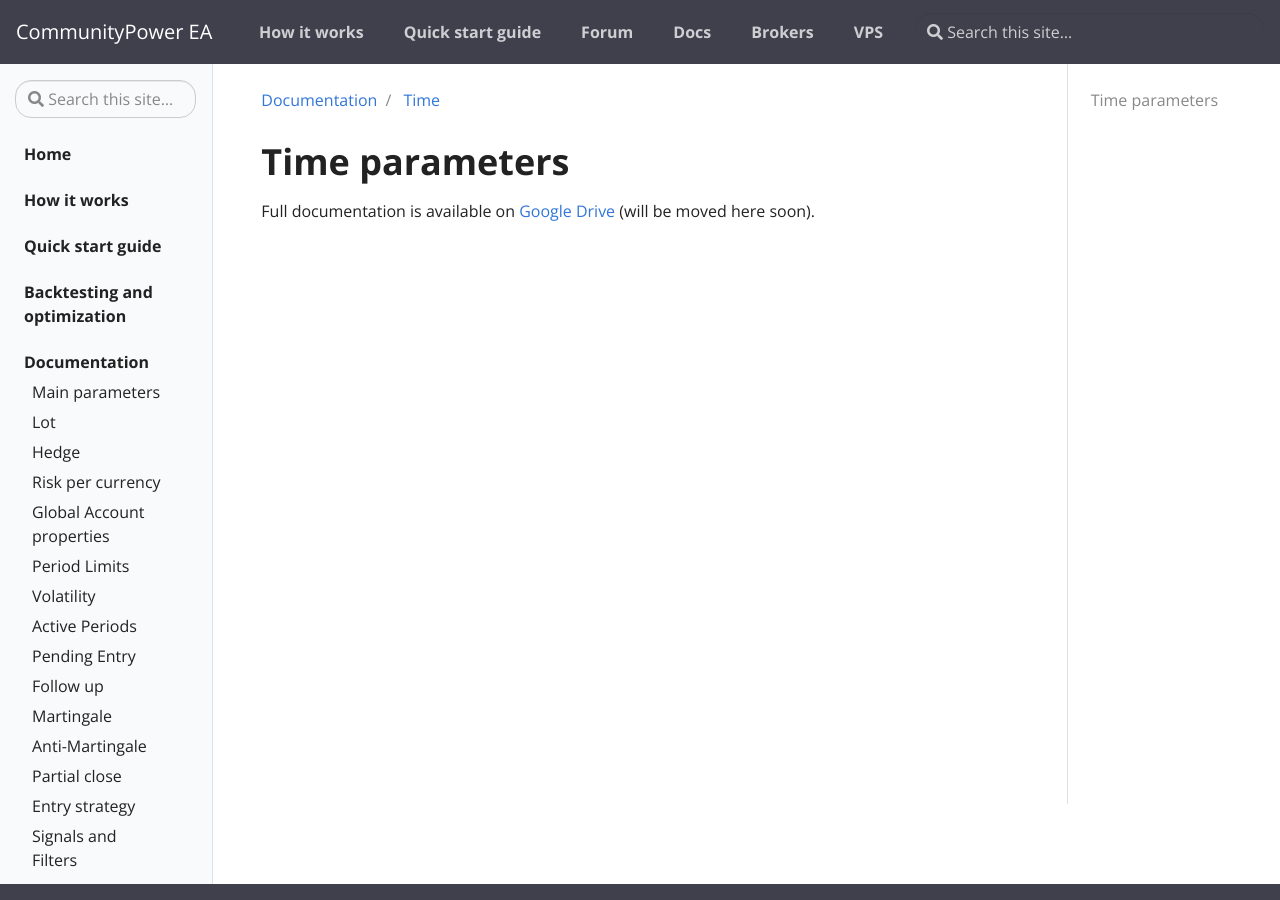
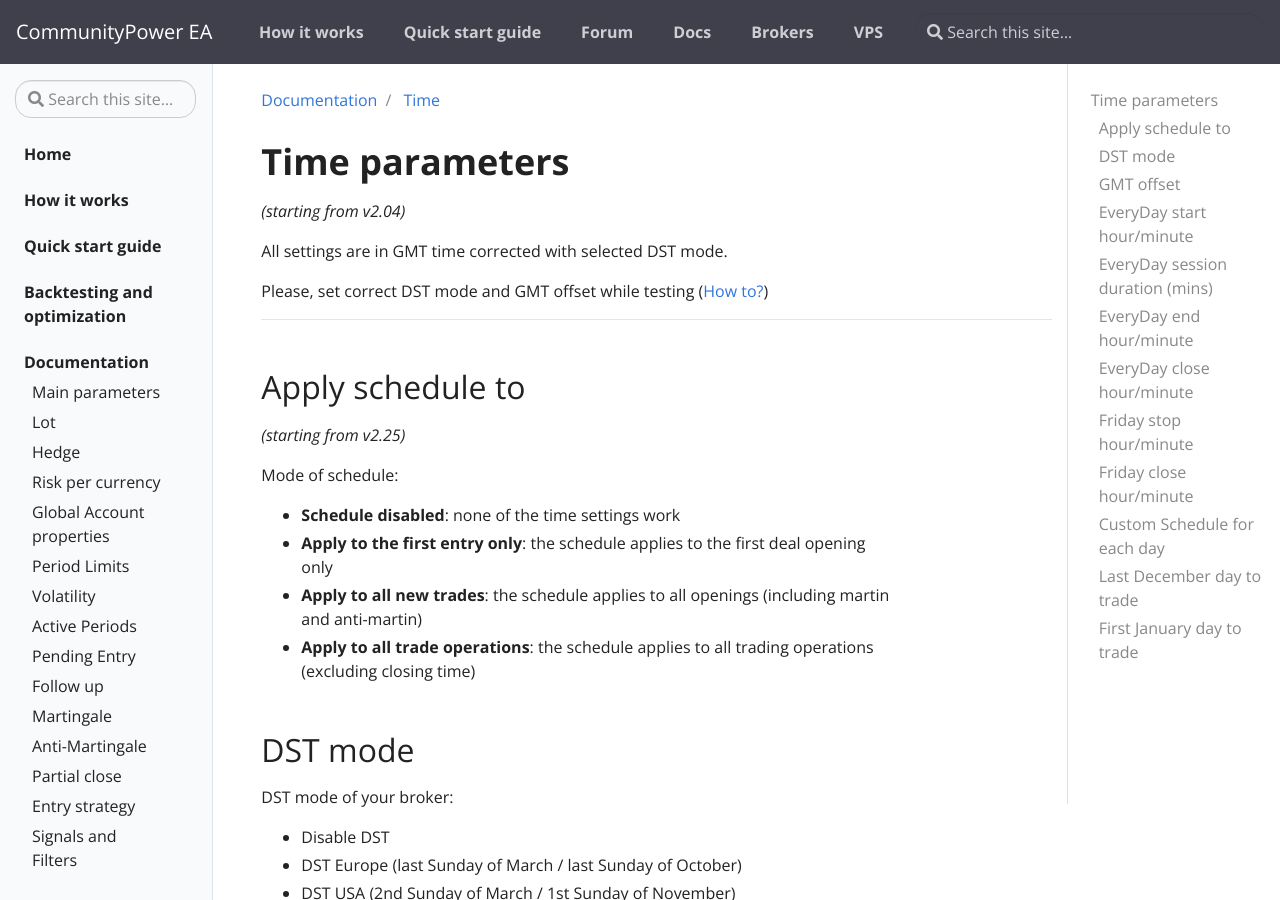
Before and after one commit to komposter/CommunityPowerEA.com, a Jekyll site: the page built from _docs/time.md, in a window 1280 px wide and 900 px high. Built offline with Jekyll 4.4.1, drawn with Linux system fonts in a browser that asks for light colours; some of the changed text lies outside the part shown.

Commit message:
Time Completed

```diff
--- a/_docs/time.md
+++ b/_docs/time.md
@@ -7,4 +7,103 @@
 
 # Time parameters
 
-Full documentation is available on [Google Drive](https://docs.google.com/document/d/1ww1M97H54IBwtCKZDhxtqsTsrtEMKofXHMEWMGCyZNs) (will be moved here soon).
+*(starting from v2.04)*
+
+All settings are in GMT time corrected with selected DST mode.
+
+Please, set correct DST mode and GMT offset while testing ([How to?](https://communitypowerea.userecho.com/en/communities/7/topics/273-how-to-set-the-correct-gmt-and-dst-for-your-broker))
+
+<hr>
+
+## Apply schedule to
+
+*(starting from v2.25)*
+
+Mode of schedule:
+* **Schedule disabled**: none of the time settings work
+* **Apply to the first entry only**: the schedule applies to the first deal opening only
+* **Apply to all new trades**: the schedule applies to all openings (including martin and anti-martin)
+* **Apply to all trade operations**: the schedule applies to all trading operations (excluding closing time)
+
+
+## DST mode
+
+DST mode of your broker:
+* Disable DST
+* DST Europe (last Sunday of March / last Sunday of October)
+* DST USA (2nd Sunday of March / 1st Sunday of November)
+* DST Australia (1st Sunday of April / 1st Sunday of October)
+* DST New Zealand (1st Sunday of April / last Sunday of September)
+
+
+## GMT offset
+
+GMT offset for StrategyTester.<br/>
+Ask your broker what GMT offset and DST mode he uses.
+
+[How to set the correct GMT and DST for your broker?](https://communitypowerea.userecho.com/en/communities/7/topics/273-how-to-set-the-correct-gmt-and-dst-for-your-broker)
+
+
+## EveryDay start hour/minute
+
+Start time for every day.<br/>
+First trade opens only within the **start time  -  end time** interval.<br/>
+If disabled, work time starts at 00:00
+
+
+## EveryDay session duration (mins)
+
+*(starting from v2.49)*
+
+Length (in minutes) of the EA trade session.<br/>
+Set 0 to use EveryDay end hour/minute parameters.
+
+
+## EveryDay end hour/minute
+
+End time for every day.<br/>
+First trade opens only within the **start time  -  end time** interval.<br/>
+If disabled, work time ends at 23:59
+
+
+## EveryDay close hour/minute
+
+*(starting from v2.25)*
+
+Close time for every day.<br/>
+EA will close all open deals at this time.
+
+
+## Friday stop hour/minute
+
+End time for Friday (can differs from EveryDay end time).<br/>
+EA will not open new first trades after this time on Friday.
+
+
+## Friday close hour/minute
+
+Close time for Friday.<br/>
+EA will close all opened deals at this time on Friday (if trading is still enabled).
+
+
+## Custom Schedule for each day
+
+*(starting from v2.25)*
+
+Individual schedule for each day.<br/>
+Works if **Enable Custom Schedule** = true only.<br/>
+Set equal start and end hour/minute to disable the whole day.
+
+
+## Last December day to trade
+
+Last day of December when trade is allowed.
+
+Set 0 to disable this filter.
+
+
+## First January day to trade
+
+First day of January when trade is allowed.
+
+Set 0 to disable this filter.
```
